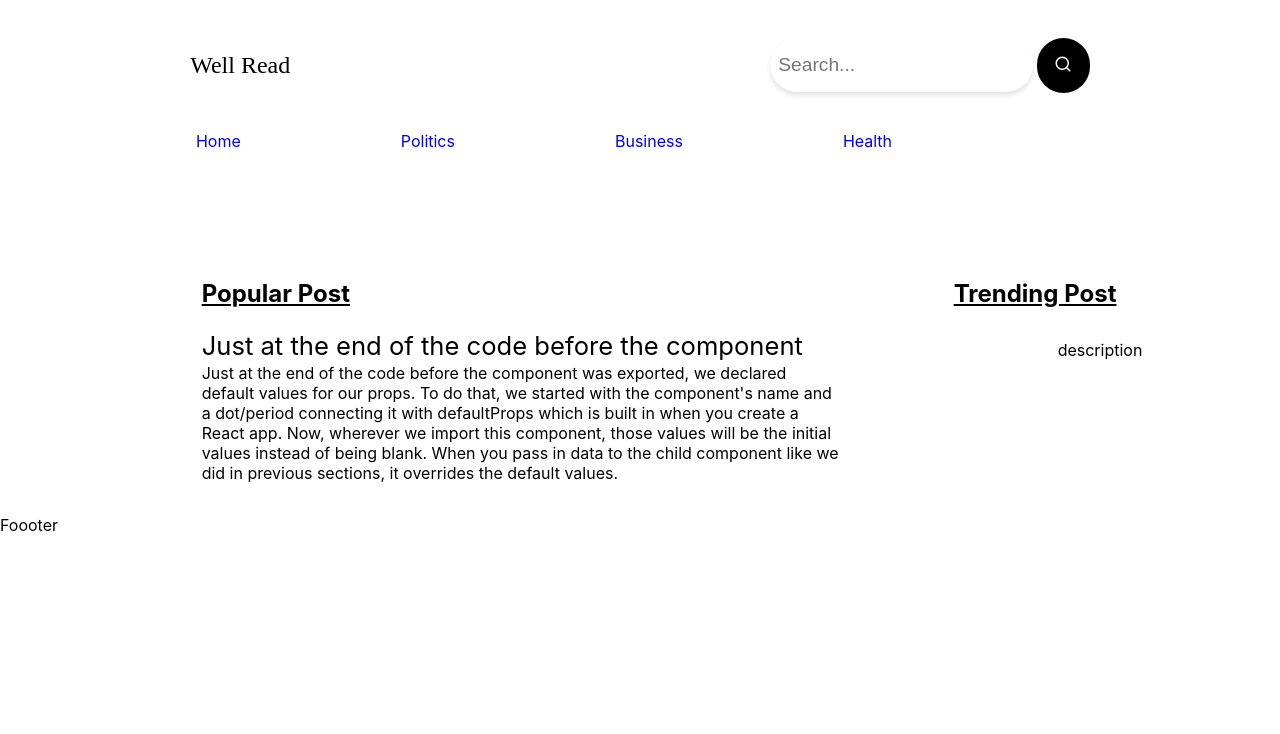
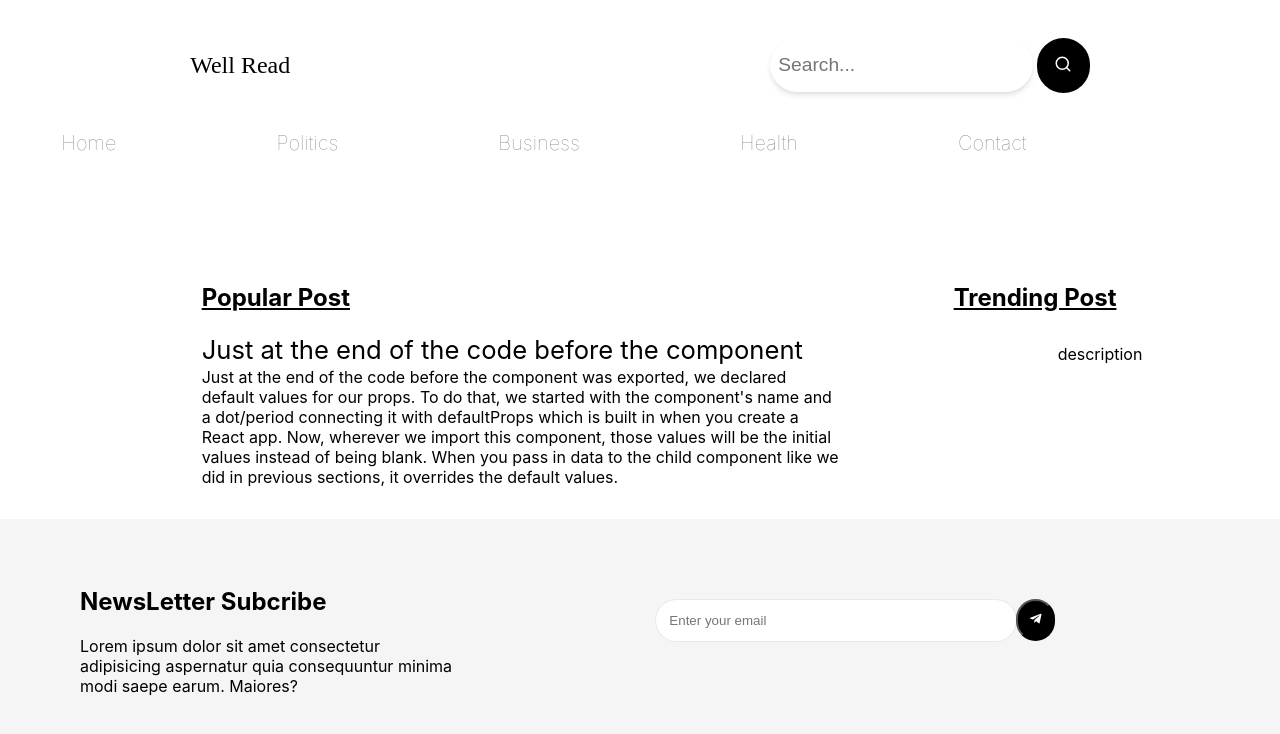
Before and after one commit to Jacsonrai/tutorClass, a React (Create React App) app: page /Home in a window 1280 px wide. Shown: the top 734 px of the page. Built offline with nearby package versions, Linux system fonts and the light colour scheme.

Commit message:
footerstyle

```diff
--- a/src/Component/Footer/Foooter.jsx
+++ b/src/Component/Footer/Foooter.jsx
@@ -1,9 +1,36 @@
-import React from 'react'
+import React from "react";
+import "./Footer.css";
+import { FaTelegramPlane } from "react-icons/fa";
 
 function Foooter() {
   return (
-    <div>Foooter</div>
-  )
+    <>
+      <div className="Main-footerContainer">
+        <div className="footerContainer">
+          <div className="News-container">
+            <h2>NewsLetter Subcribe</h2>
+            <p>
+              Lorem ipsum dolor sit amet consectetur adipisicing aspernatur quia
+              consequuntur minima modi saepe earum. Maiores?
+            </p>
+          </div>
+          <div className="Email-Container">
+            <input
+              type="email"
+              name="email"
+              id="email"
+              className="email"
+              placeholder="Enter your email"
+              tabIndex="3"
+            />
+            <button>
+              <FaTelegramPlane color="white"/>
+            </button>
+          </div>
+        </div>
+      </div>
+    </>
+  );
 }
 
-export default Foooter
+export default Foooter;
--- /dev/null
+++ b/src/Component/Footer/Footer.css
@@ -0,0 +1,48 @@
+
+.Main-footerContainer{
+    display: flex;
+    flex-direction: row;
+    margin-top: 2em;
+    padding: 3em;
+    background-color:#F5F5F5;
+
+
+}
+.footerContainer{
+    display: grid;
+    grid-template-columns: 1fr 1fr;
+    column-gap: 2em;
+
+}
+.News-container{
+    margin-left: 2em;
+}
+p{
+    display: block;
+    width: 70%;
+}
+.Email-Container{
+    margin-top: 2em;
+
+
+
+}
+
+
+
+
+input[type=email]{
+    border: none;
+    border-radius: 2em;
+    padding: 1em;
+    width:25em;
+    box-shadow: rgba(0, 0, 0, 0.05) 0px 0px 0px 1px;
+
+
+}
+button{
+    background-color: black;
+    border-radius: 2em;
+    padding: 0.8em;
+
+}
--- a/src/Component/NavSection/BottomNav.css
+++ b/src/Component/NavSection/BottomNav.css
@@ -11,5 +11,12 @@
 }
 .navLinkClass{
     text-decoration: none;
+    color: gray;
+    font-size: 20px;
+    font-weight: lighter;
+    font-style: verdana;
 
 }
+.navigation-container{
+  box-shadow: rgba(0, 0, 0, 0.1) 0px 4px 6px -1px, rgba(0, 0, 0, 0.06) 0px 2px 4px -1px;
+}
--- a/src/Component/NavSection/TopNav.jsx
+++ b/src/Component/NavSection/TopNav.jsx
@@ -22,6 +22,11 @@ const TopNav = () => {
       label: "Health",
       url: "/health",
     },
+    {
+      label: "Contact",
+      url: "/Contact",
+    },
+
   ];
   return (
     <div className="navigator-container">
--- a/src/Pages/Home/Home.jsx
+++ b/src/Pages/Home/Home.jsx
@@ -1,7 +1,5 @@
 import React from "react";
 import "./home.css";
-import Politics from "../../Component/Politics/Politics";
-import Bussiness from "../../Component/Bussiness/Bussiness";
 import PopularPost from "../../Component/PostType/PopularPost";
 const Home = () => {
   return (
--- a/src/Routing/Routing.jsx
+++ b/src/Routing/Routing.jsx
@@ -1,15 +1,13 @@
 import React from "react";
 import { Routes, Route } from "react-router-dom";
-import BottomNav from "../Component/NavSection/BottomNav";
 import Foooter from "../Component/Footer/Foooter";
 import TopNav from "../Component/NavSection/TopNav";
-import PopularPost from "../Component/PostType/PopularPost";
 import Business from "../Pages/Business/Business";
+import Contact from "../Pages/Contact/Contact";
 import Health from "../Pages/Health/Health";
 import Home from "../Pages/Home/Home";
 import Politics from "../Pages/Politics/Politics";
 
-import Navigation from "../Component/NavSection/Navigation";
 
 const Routing = () => {
   return (
@@ -21,6 +19,8 @@ const Routing = () => {
         <Route path="/politics" element={<Politics />} />
         <Route path="/business" element={<Business />} />
         <Route path="/health" element={<Health />} />
+        <Route path="/Contact" element={<Contact />} />
+
       </Routes>
 
       <Foooter />
```
Also changed, not shown: src/Pages/Contact/Contact.jsx (added).
